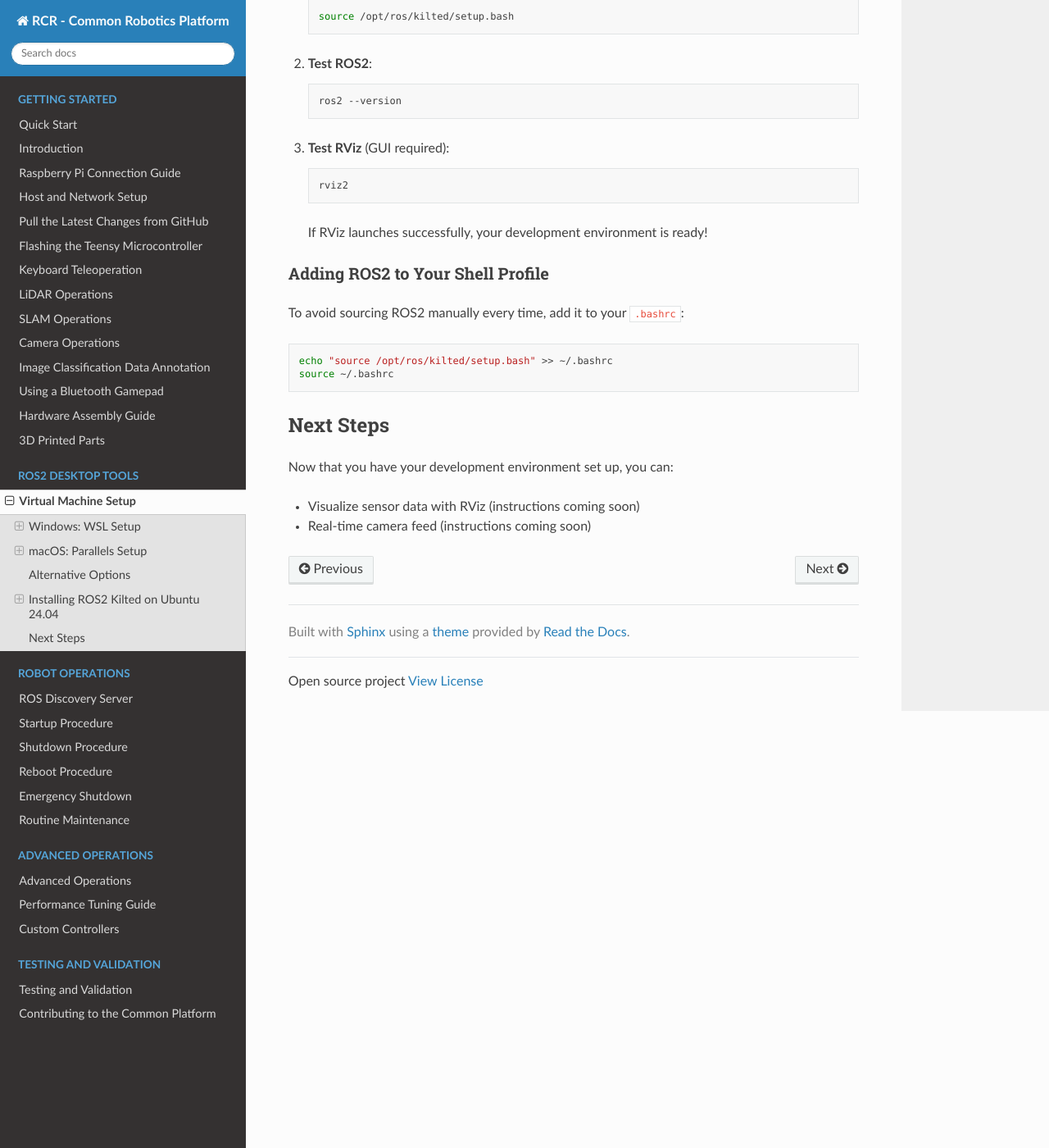
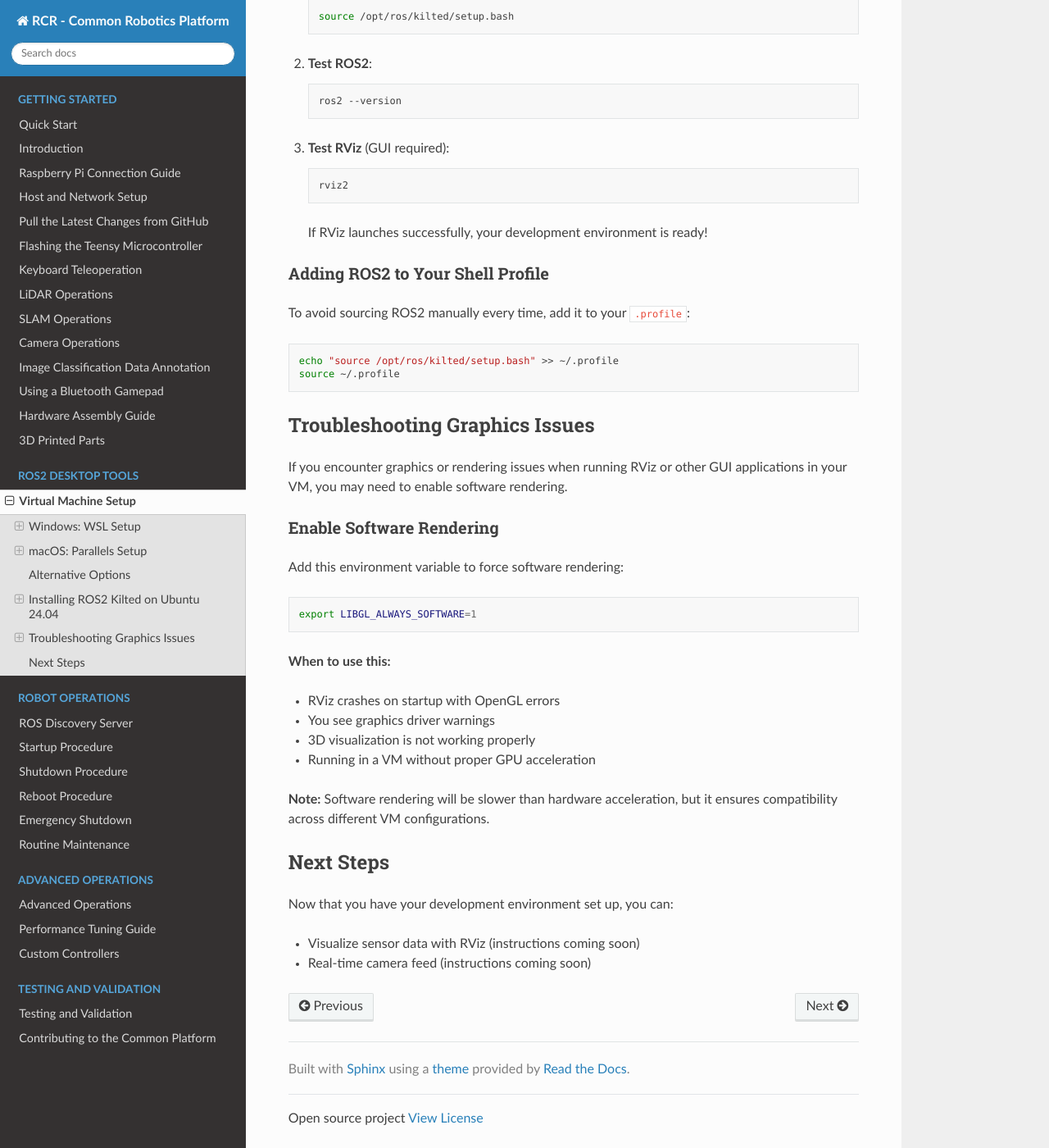
Before and after one commit to RoseCityRobotics/common_platform, a Sphinx documentation site: the page built from docs/source/virtual_machines/installing_vms.md, in a window 1280 px wide and 1400 px high, scrolled down 2925 px. Shown: the whole window at 82% size. Built offline with Sphinx 7.4.7 and the Read the Docs theme 3.1.0, drawn with Linux system fonts in a browser that asks for light colours; pages that are not in the unit, such as notebooks, are missing from menus.

Commit message:
environment variable

````diff
--- a/docs/source/virtual_machines/installing_vms.md
+++ b/docs/source/virtual_machines/installing_vms.md
@@ -122,12 +122,32 @@ After completing the ROS2 installation, verify everything is working:
 
 ### Adding ROS2 to Your Shell Profile
 
-To avoid sourcing ROS2 manually every time, add it to your `.bashrc`:
+To avoid sourcing ROS2 manually every time, add it to your `.profile`:
 
 ```bash
-echo "source /opt/ros/kilted/setup.bash" >> ~/.bashrc
-source ~/.bashrc
+echo "source /opt/ros/kilted/setup.bash" >> ~/.profile
+source ~/.profile
 ```
+
+## Troubleshooting Graphics Issues
+
+If you encounter graphics or rendering issues when running RViz or other GUI applications in your VM, you may need to enable software rendering.
+
+### Enable Software Rendering
+
+Add this environment variable to force software rendering:
+
+```bash
+export LIBGL_ALWAYS_SOFTWARE=1
+```
+
+**When to use this:**
+- RViz crashes on startup with OpenGL errors
+- You see graphics driver warnings
+- 3D visualization is not working properly
+- Running in a VM without proper GPU acceleration
+
+**Note:** Software rendering will be slower than hardware acceleration, but it ensures compatibility across different VM configurations.
 
 ## Next Steps
 
````
Also changed, not shown: docs/source/operations/discovery_server.md (+1 -1 lines).
